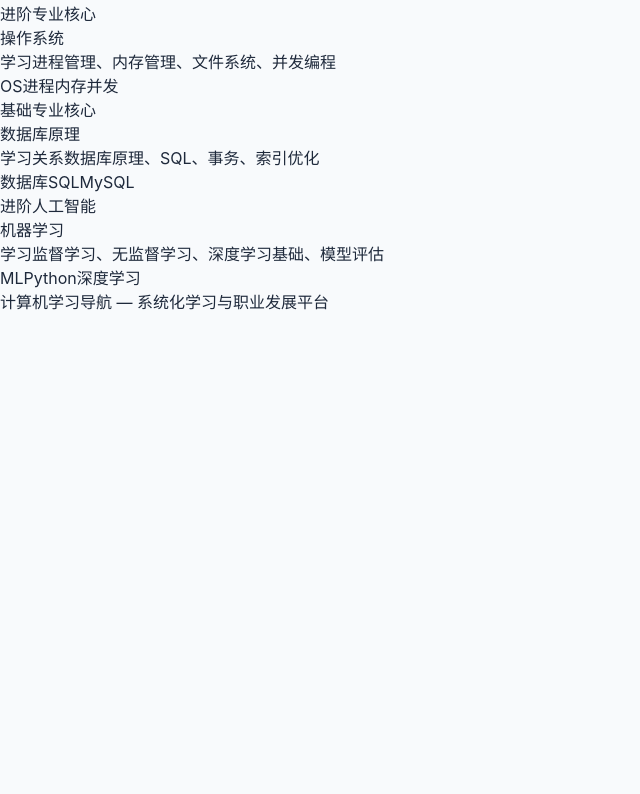
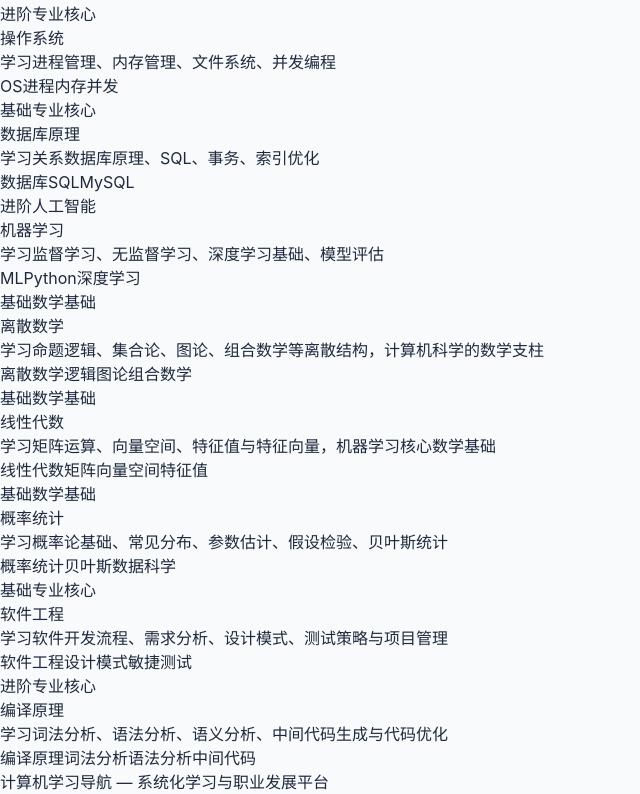
Before and after one commit to dhmlocker/cs-learning-nav, a React (Vite) app: page /courses in a window 1280 px wide. Shown: the part 334-1128 px from the top of the page, without its empty margins (0-640 px from the left). Before the commit the page ends 800 px from the top, so only its background shows below. Built offline with nearby package versions, Linux system fonts and the light colour scheme.

Commit message:
feat: expand course data

```diff
--- a/src/data/courses.ts
+++ b/src/data/courses.ts
@@ -81,4 +81,84 @@ export const courses: Course[] = [
       '解释 bias-variance tradeoff',
     ],
   },
+  {
+    id: 'c6',
+    title: '离散数学',
+    description: '学习命题逻辑、集合论、图论、组合数学等离散结构，计算机科学的数学支柱',
+    category: '数学基础',
+    tags: ['离散数学', '逻辑', '图论', '组合数学'],
+    difficulty: '基础',
+    relatedTools: [],
+    relatedProjects: [],
+    relatedJobs: ['j1', 'j5'],
+    interviewQuestions: [
+      '什么是等价关系和偏序关系？',
+      '图的遍历算法有哪些？各有什么特点？',
+      '鸽巢原理及其在算法证明中的应用？',
+    ],
+  },
+  {
+    id: 'c7',
+    title: '线性代数',
+    description: '学习矩阵运算、向量空间、特征值与特征向量，机器学习核心数学基础',
+    category: '数学基础',
+    tags: ['线性代数', '矩阵', '向量空间', '特征值'],
+    difficulty: '基础',
+    relatedTools: ['t4'],
+    relatedProjects: ['p4'],
+    relatedJobs: ['j5'],
+    interviewQuestions: [
+      '矩阵的秩有什么几何和代数意义？',
+      '特征值和特征向量在机器学习中的作用？',
+      '奇异值分解（SVD）的原理和应用？',
+    ],
+  },
+  {
+    id: 'c8',
+    title: '概率统计',
+    description: '学习概率论基础、常见分布、参数估计、假设检验、贝叶斯统计',
+    category: '数学基础',
+    tags: ['概率', '统计', '贝叶斯', '数据科学'],
+    difficulty: '基础',
+    relatedTools: ['t4'],
+    relatedProjects: ['p4'],
+    relatedJobs: ['j5'],
+    interviewQuestions: [
+      '贝叶斯定理及其在机器学习中的应用？',
+      '什么是中心极限定理？为什么重要？',
+      'p 值的含义和使用时的注意事项？',
+    ],
+  },
+  {
+    id: 'c9',
+    title: '软件工程',
+    description: '学习软件开发流程、需求分析、设计模式、测试策略与项目管理',
+    category: '专业核心',
+    tags: ['软件工程', '设计模式', '敏捷', '测试'],
+    difficulty: '基础',
+    relatedTools: ['t1', 't2', 't3'],
+    relatedProjects: ['p2', 'p5'],
+    relatedJobs: ['j1', 'j2'],
+    interviewQuestions: [
+      '常见设计模式有哪些？举例说明两个',
+      '敏捷开发与瀑布模型的区别和适用场景？',
+      '单元测试、集成测试、端到端测试的区别？',
+    ],
+  },
+  {
+    id: 'c10',
+    title: '编译原理',
+    description: '学习词法分析、语法分析、语义分析、中间代码生成与代码优化',
+    category: '专业核心',
+    tags: ['编译原理', '词法分析', '语法分析', '中间代码'],
+    difficulty: '进阶',
+    relatedTools: ['t7'],
+    relatedProjects: ['p1'],
+    relatedJobs: ['j1', 'j4'],
+    interviewQuestions: [
+      '编译过程分为哪几个阶段？各自的作用？',
+      'LL 分析和 LR 分析的区别和适用场景？',
+      '什么是 AST？它在编译和工具链中起什么作用？',
+    ],
+  },
 ]
--- a/src/data/jobs.ts
+++ b/src/data/jobs.ts
@@ -7,7 +7,7 @@ export const jobs: Job[] = [
     description: '负责服务端架构设计、API 开发、数据库优化',
     category: '开发',
     tags: ['Java', 'Go', 'Python', '数据库'],
-    relatedCourses: ['c1', 'c2', 'c3', 'c4'],
+    relatedCourses: ['c1', 'c2', 'c3', 'c4', 'c6', 'c9', 'c10'],
     relatedTools: ['t1', 't5', 't3'],
     relatedProjects: ['p1', 'p2', 'p3', 'p5'],
     skills: ['至少一门后端语言', '数据库设计', 'API 设计', 'Linux 基础'],
@@ -20,7 +20,7 @@ export const jobs: Job[] = [
     description: '负责 Web/移动端界面开发、性能优化、工程化建设',
     category: '开发',
     tags: ['React', 'Vue', 'TypeScript', 'CSS'],
-    relatedCourses: ['c1', 'c2', 'c4'],
+    relatedCourses: ['c1', 'c2', 'c4', 'c9'],
     relatedTools: ['t1', 't2'],
     relatedProjects: ['p2', 'p5'],
     skills: ['HTML/CSS/JavaScript', 'React 或 Vue', '工程化工具', '性能优化'],
@@ -48,7 +48,7 @@ export const jobs: Job[] = [
     description: '负责嵌入式系统软硬件开发、驱动编写',
     category: '系统',
     tags: ['C', 'RTOS', 'ARM', '驱动'],
-    relatedCourses: ['c3'],
+    relatedCourses: ['c3', 'c10'],
     relatedTools: ['t7', 't9'],
     relatedProjects: ['p3'],
     interviewQuestions: [
@@ -63,7 +63,7 @@ export const jobs: Job[] = [
     description: '负责机器学习模型训练、部署和 AI 应用开发',
     category: '人工智能',
     tags: ['Python', 'PyTorch', 'TensorFlow', 'MLOps'],
-    relatedCourses: ['c5'],
+    relatedCourses: ['c5', 'c6', 'c7', 'c8'],
     relatedTools: ['t4', 't11'],
     relatedProjects: ['p4'],
     interviewQuestions: [
--- a/src/data/paths.ts
+++ b/src/data/paths.ts
@@ -13,7 +13,7 @@ export const paths: LearningPath[] = [
       { name: '核心课程', items: ['计算机网络', '操作系统', '数据库原理'] },
       { name: '工程实践', items: ['Git 版本控制', 'Docker 容器化', '项目实战'] },
     ],
-    relatedCourses: ['c1', 'c2', 'c3', 'c4'],
+    relatedCourses: ['c1', 'c2', 'c3', 'c4', 'c6', 'c9', 'c10'],
     relatedTools: ['t1', 't3', 't5'],
     relatedProjects: ['p2'],
     relatedJobs: ['j1'],
@@ -35,7 +35,7 @@ export const paths: LearningPath[] = [
       { name: '工具与框架', items: ['Python 编程', 'NumPy/Pandas', 'PyTorch'] },
       { name: '模型与应用', items: ['机器学习', '深度学习', 'NLP/CV 应用'] },
     ],
-    relatedCourses: ['c5'],
+    relatedCourses: ['c5', 'c7', 'c8'],
     relatedTools: ['t4', 't11'],
     relatedProjects: ['p4'],
     relatedJobs: ['j5'],
@@ -57,7 +57,7 @@ export const paths: LearningPath[] = [
       { name: '后端基础', items: ['Node.js/Python', '数据库', 'API 设计'] },
       { name: '综合实战', items: ['全栈项目', '部署运维', '性能优化'] },
     ],
-    relatedCourses: ['c2', 'c4'],
+    relatedCourses: ['c2', 'c4', 'c9'],
     relatedTools: ['t1', 't2', 't5'],
     relatedProjects: ['p5'],
     relatedJobs: ['j1', 'j2'],
--- a/src/data/projects.ts
+++ b/src/data/projects.ts
@@ -8,7 +8,7 @@ export const projects: Project[] = [
     category: '系统编程',
     tags: ['编译原理', 'C++', 'AST'],
     difficulty: '进阶',
-    relatedCourses: ['c1'],
+    relatedCourses: ['c1', 'c10'],
     relatedTools: ['t7'],
     relatedJobs: ['j1'],
     highlights: ['手写词法分析器', '递归下降语法解析', '生成 AST'],
@@ -22,7 +22,7 @@ export const projects: Project[] = [
     category: 'Web 开发',
     tags: ['Python', 'MySQL', 'REST API'],
     difficulty: '基础',
-    relatedCourses: ['c2', 'c4'],
+    relatedCourses: ['c2', 'c4', 'c9'],
     relatedTools: ['t4', 't5'],
     relatedJobs: ['j1', 'j2'],
   },
@@ -44,7 +44,7 @@ export const projects: Project[] = [
     category: 'AI/ML',
     tags: ['Python', 'PyTorch', 'CNN'],
     difficulty: '基础',
-    relatedCourses: ['c5'],
+    relatedCourses: ['c5', 'c7', 'c8'],
     relatedTools: ['t4', 't11'],
     relatedJobs: ['j5'],
     highlights: ['PyTorch 模型训练', 'CNN 卷积网络', 'MNIST 数据集处理'],
@@ -58,7 +58,7 @@ export const projects: Project[] = [
     category: 'Web 开发',
     tags: ['React', 'Node.js', '全栈'],
     difficulty: '入门',
-    relatedCourses: ['c2'],
+    relatedCourses: ['c2', 'c9'],
     relatedTools: ['t12', 't13'],
     relatedJobs: ['j1', 'j2'],
   },
--- a/src/data/tools.ts
+++ b/src/data/tools.ts
@@ -8,7 +8,7 @@ export const tools: Tool[] = [
     category: '工程工具',
     tags: ['版本控制', 'GitHub', '协作'],
     difficulty: '入门',
-    relatedCourses: ['c1', 'c2'],
+    relatedCourses: ['c1', 'c2', 'c9'],
     faq: ['git merge 和 git rebase 的区别？', '如何撤销已经 git add 的文件？'],
   },
   {
@@ -18,7 +18,7 @@ export const tools: Tool[] = [
     category: '开发工具',
     tags: ['编辑器', 'IDE', '前端'],
     difficulty: '入门',
-    relatedCourses: [],
+    relatedCourses: ['c9'],
   },
   {
     id: 't3',
@@ -27,7 +27,7 @@ export const tools: Tool[] = [
     category: '部署工具',
     tags: ['容器', '部署', 'DevOps'],
     difficulty: '进阶',
-    relatedCourses: ['c3'],
+    relatedCourses: ['c3', 'c9'],
     faq: ['Docker 镜像和容器的关系是什么？', 'docker-compose 的作用是什么？'],
   },
   {
@@ -37,7 +37,7 @@ export const tools: Tool[] = [
     category: '编程语言',
     tags: ['Python', 'AI', '数据科学'],
     difficulty: '入门',
-    relatedCourses: ['c1', 'c5'],
+    relatedCourses: ['c1', 'c5', 'c7', 'c8'],
   },
   {
     id: 't5',
@@ -64,7 +64,7 @@ export const tools: Tool[] = [
     category: '开发工具',
     tags: ['编译器', 'C', 'C++'],
     difficulty: '基础' as const,
-    relatedCourses: ['c1', 'c3'],
+    relatedCourses: ['c1', 'c3', 'c10'],
   },
   {
     id: 't8',
```
